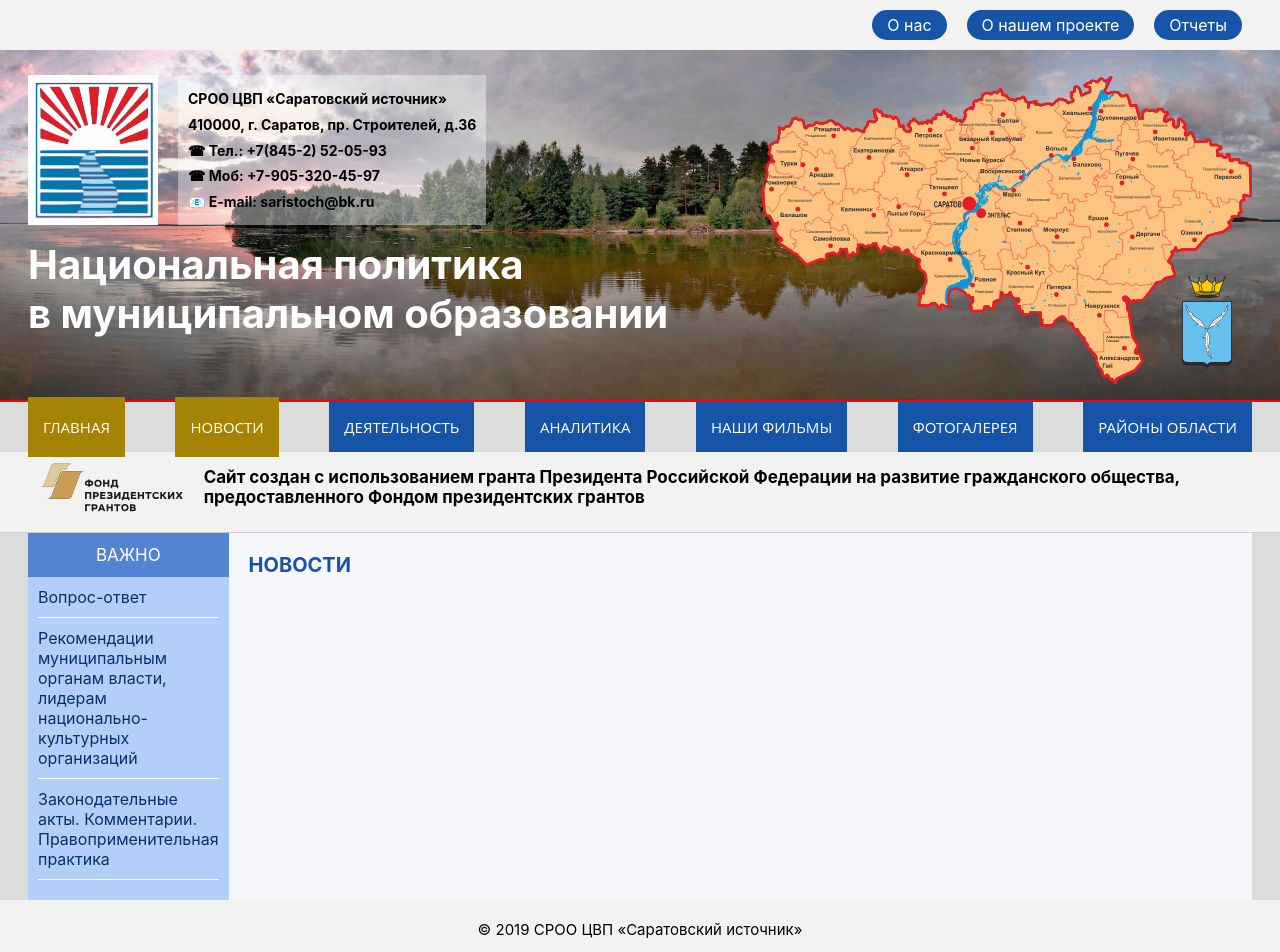
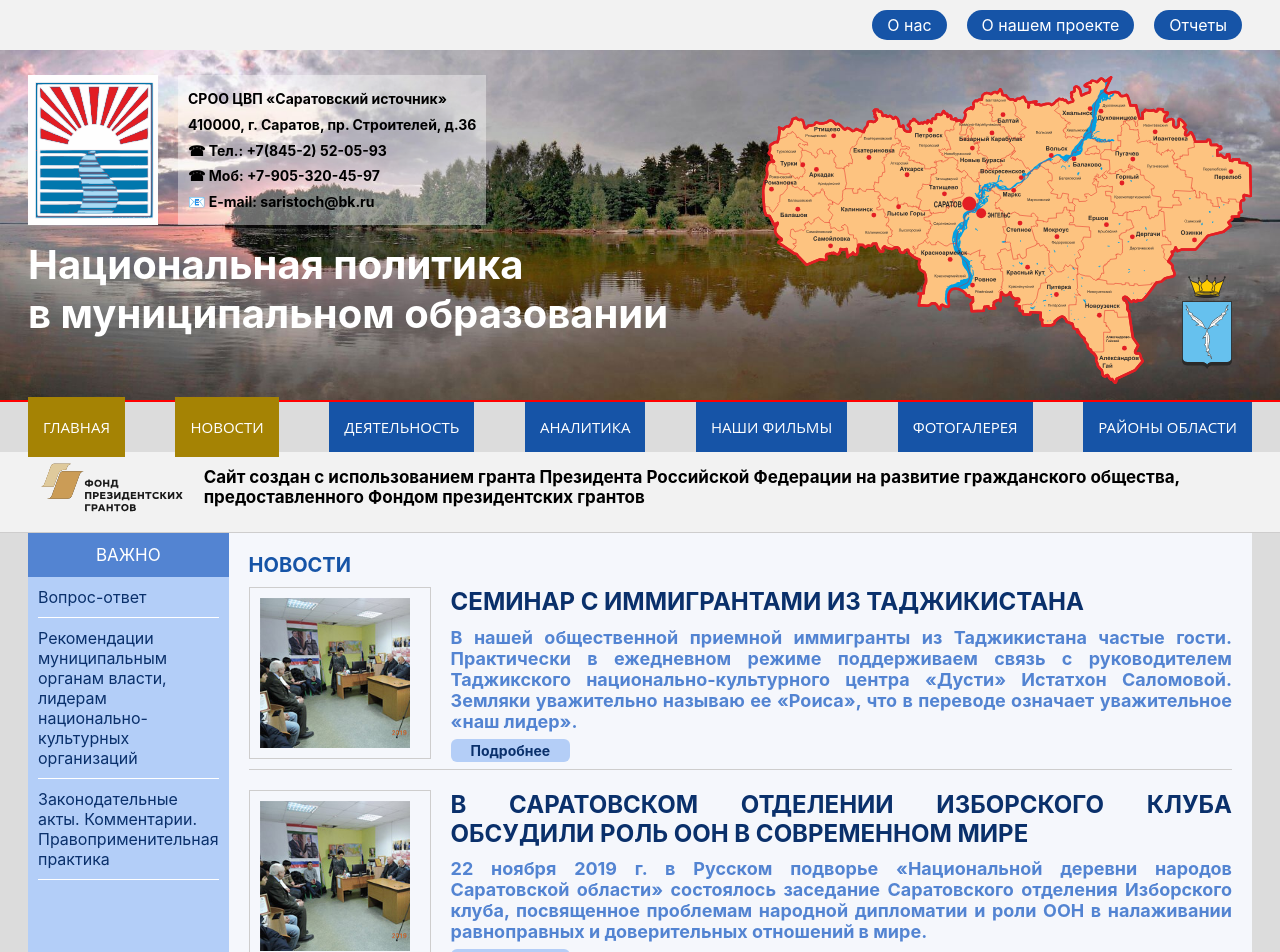
Before and after one commit to krikun1983/saristoch, a React (Create React App) app: page /news in a window 1280 px wide. Shown: the top 952 px of the page. Built offline with nearby package versions, Linux system fonts and the light colour scheme.

Commit message:
feat: add news

```diff
--- a/src/components/Main/Content/Content.jsx
+++ b/src/components/Nav/Content/Content.jsx
@@ -1,6 +1,6 @@
 import React from 'react';
 import s from './Content.module.css';
-import News from './News/News';
+import News from './News/New';
 
 const Content = () => {
   return (
--- a/src/components/Main/Content/News/News.jsx
+++ b/src/components/Nav/Content/News/New.jsx
@@ -1,8 +1,8 @@
 import React from 'react';
-import s from './News.module.css';
+import s from './New.module.css';
 import Avatar from './img/avatar.jpg';
 
-const News = (props) => {
+const New = (props) => {
   return (
       <div className={s.content__news}>
         <img src={Avatar} className={s.content__img}/>
@@ -21,4 +21,4 @@ const News = (props) => {
   );
 }
 
-export default News;
+export default New;
--- a/src/components/Nav/News.jsx
+++ b/src/components/Nav/News.jsx
@@ -1,10 +1,16 @@
 import React from 'react';
 import s from './News.module.css';
+import New from './Content/News/New';
 
 const News = () => {
   return (
     <div className={s.content}>
       <h3 className={s.h3}>Новости</h3>
+      <New h2='Семинар с иммигрантами из Таджикистана' entry='В нашей общественной приемной иммигранты из Таджикистана частые гости.
+      Практически в ежедневном режиме поддерживаем связь с руководителем Таджикского национально-культурного центра
+      «Дусти» Истатхон Саломовой. Земляки уважительно называю ее «Роиса», что в переводе означает уважительное «наш лидер». '/>
+      <New h2='В Саратовском отделении Изборского клуба обсудили роль ООН в современном мире' entry='22 ноября 2019 г. в Русском подворье «Национальной деревни народов Саратовской области» состоялось заседание
+      Саратовского отделения Изборского клуба, посвященное проблемам народной дипломатии и роли ООН в налаживании равноправных и доверительных отношений в мире.'/>
     </div>
   );
 }
```
Also changed, not shown: src/components/Nav/Content/Content.module.css (renamed from src/components/Main/Content/Content.module.css), src/components/Nav/Content/News/New.module.css (renamed from src/components/Main/Content/News/News.module.css), src/components/Nav/Content/News/img/avatar.jpg (renamed from src/components/Main/Content/News/img/avatar.jpg), src/components/Nav/Content/News/img/avatarOon.jpg (renamed from src/components/Main/Content/News/img/avatarOon.jpg).
